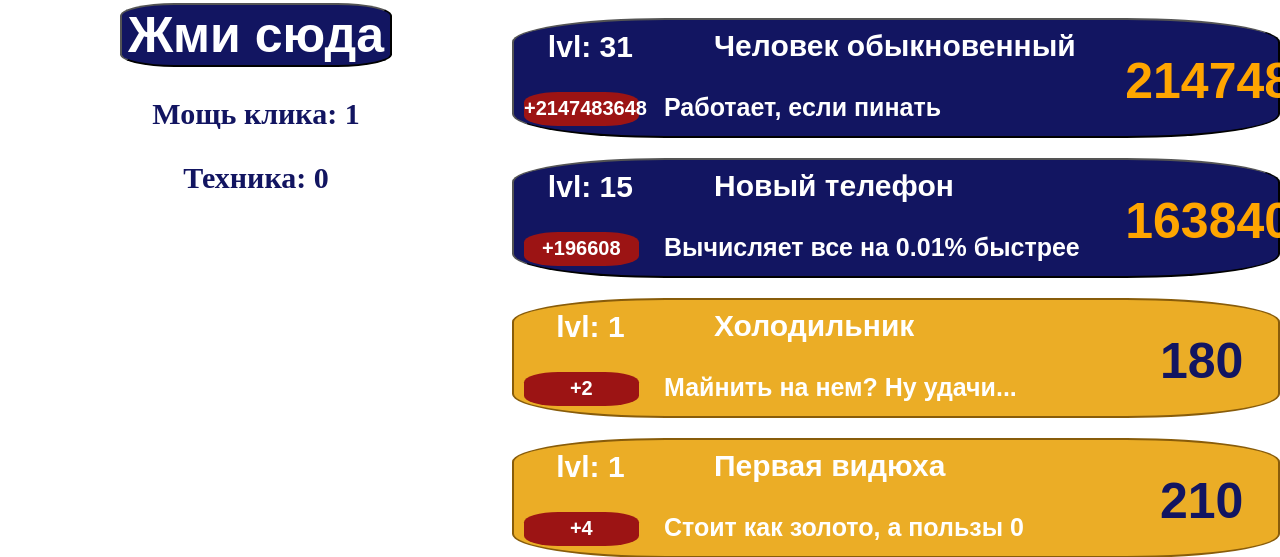
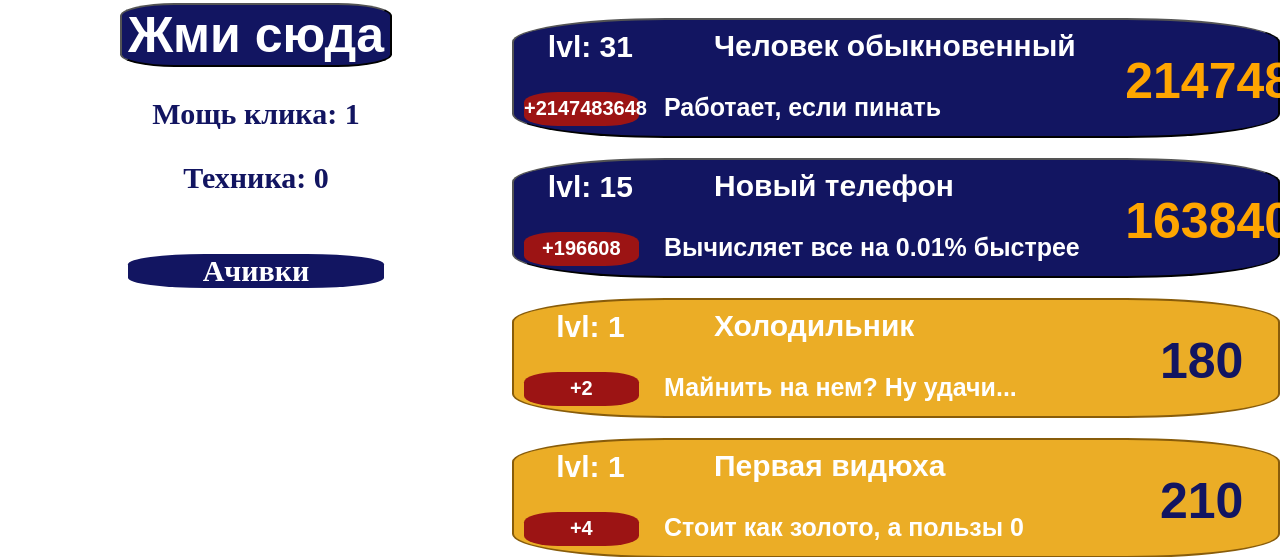
Before and after one commit to KatyaZav/Django, a Django app: template WebDjango/Frontend/templates/index.html in a window 1280 px wide. Shown: the part 119-676 px from the top of the page. Run offline with Django 4.2, Linux system fonts and the light colour scheme; the template is opened without the code that fills it: values that come from a table or form of the project are taken from there, others are empty; data comes from the database, SQL or seed files in the repository; both versions use the stored data as it was after the commit.

Commit message:
Кнопочка потерялась

```diff
--- a/WebDjango/Frontend/templates/index.html
+++ b/WebDjango/Frontend/templates/index.html
@@ -40,7 +40,7 @@
         </aside>
 
         <div class="achives" id="achives">
-
+            <div class="power_click1">Ачивки</div>
         </div>
     </main>
 </body>
```
Also changed, not shown: WebDjango/db.sqlite3.
